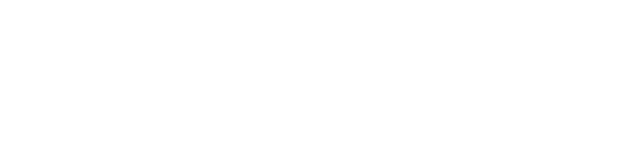
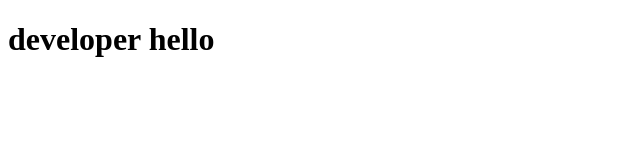
Before and after one commit to naimeh461/e-school, a plain HTML site: page index.html in a window 1280 px wide. Shown: the whole page, without its empty margins (0-640 px from the left). Drawn offline with Linux system fonts and the light colour scheme.

Commit message:
new branch created

```diff
--- a/index.html
+++ b/index.html
@@ -6,6 +6,6 @@
     <title>Document</title>
 </head>
 <body>
-
+    <h1>developer hello</h1>
 </body>
 </html>
```
